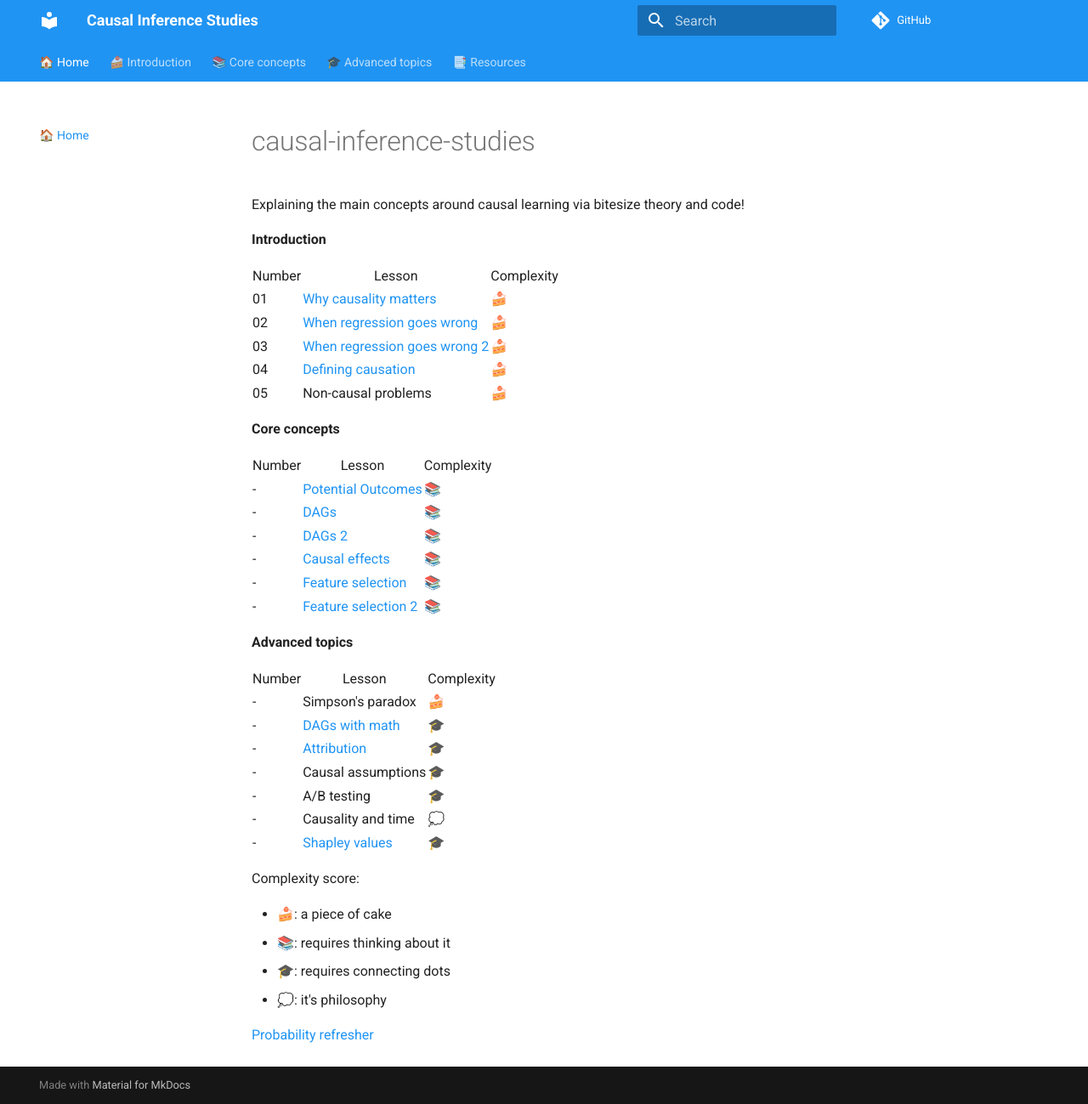
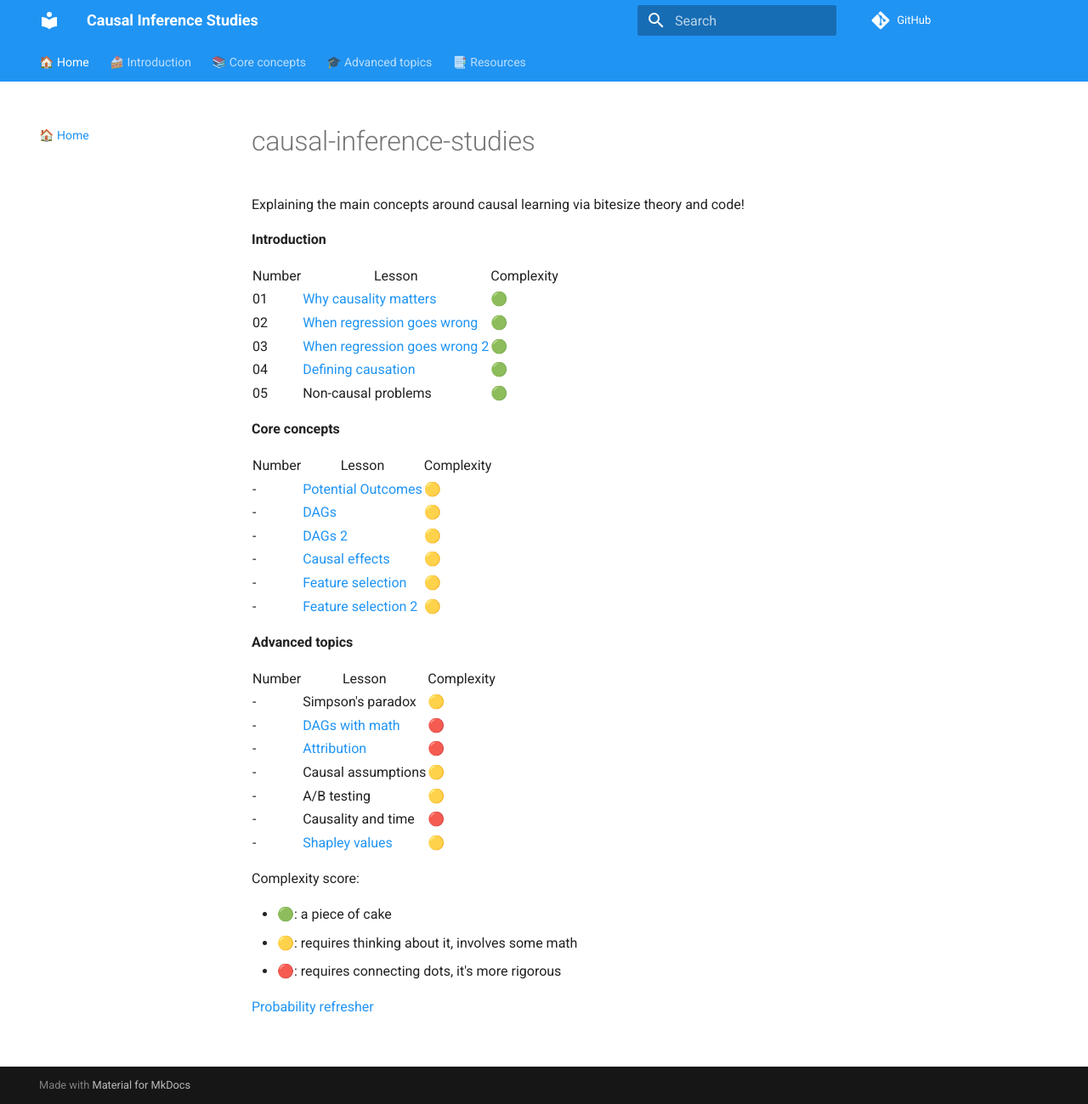
Before and after one commit to emilioMaddalena/causal-inference-studies, an MkDocs documentation site: the page built from material/index.md, in a window 1280 px wide and 1299 px high. Shown: the whole window at 85% size. Built offline with MkDocs 1.6.1 and Material for MkDocs 9.7.7, drawn with Linux system fonts in a browser that asks for light colours; comment, search, counter and statistics services are not loaded.

Commit message:
Change complexity scores

```diff
--- a/material/index.md
+++ b/material/index.md
@@ -13,11 +13,11 @@ Explaining the main concepts around causal learning via bitesize theory and code
     </tr>
   </thead>
   <tbody>
-    <tr><td>01</td><td><a href="why_causality_matters">Why causality matters</a></td><td>🍰</td></tr>
-    <tr><td>02</td><td><a href="when_regression_goes_wrong">When regression goes wrong</a></td><td>🍰</td></tr>
-    <tr><td>03</td><td><a href="when_regression_goes_wrong">When regression goes wrong 2</a></td><td>🍰</td></tr>
-    <tr><td>04</td><td><a href="defining_causation">Defining causation</a></td><td>🍰</td></tr>
-    <tr><td>05</td><td>Non-causal problems</td><td>🍰</td></tr>
+    <tr><td>01</td><td><a href="why_causality_matters">Why causality matters</a></td><td>🟢</td></tr>
+    <tr><td>02</td><td><a href="when_regression_goes_wrong">When regression goes wrong</a></td><td>🟢</td></tr>
+    <tr><td>03</td><td><a href="when_regression_goes_wrong">When regression goes wrong 2</a></td><td>🟢</td></tr>
+    <tr><td>04</td><td><a href="defining_causation">Defining causation</a></td><td>🟢</td></tr>
+    <tr><td>05</td><td>Non-causal problems</td><td>🟢</td></tr>
   </tbody>
 </table>
 
@@ -32,12 +32,12 @@ Explaining the main concepts around causal learning via bitesize theory and code
     </tr>
   </thead>
   <tbody>
-    <tr><td>-</td><td><a href="potential_outcomes">Potential Outcomes</a></td><td>📚</td></tr>
-    <tr><td>-</td><td><a href="dags">DAGs</a></td><td>📚</td></tr>
-    <tr><td>-</td><td><a href="dags_2">DAGs 2</a></td><td>📚</td></tr>
-    <tr><td>-</td><td><a href="causal_effects">Causal effects</a></td><td>📚</td></tr>
-    <tr><td>-</td><td><a href="feature_selection">Feature selection</a></td><td>📚</td></tr>
-    <tr><td>-</td><td><a href="feature_selection_2">Feature selection 2</a></td><td>📚</td></tr>
+    <tr><td>-</td><td><a href="potential_outcomes">Potential Outcomes</a></td><td>🟡</td></tr>
+    <tr><td>-</td><td><a href="dags">DAGs</a></td><td>🟡</td></tr>
+    <tr><td>-</td><td><a href="dags_2">DAGs 2</a></td><td>🟡</td></tr>
+    <tr><td>-</td><td><a href="causal_effects">Causal effects</a></td><td>🟡</td></tr>
+    <tr><td>-</td><td><a href="feature_selection">Feature selection</a></td><td>🟡</td></tr>
+    <tr><td>-</td><td><a href="feature_selection_2">Feature selection 2</a></td><td>🟡</td></tr>
   </tbody>
 </table>
 
@@ -53,21 +53,20 @@ Explaining the main concepts around causal learning via bitesize theory and code
     </tr>
   </thead>
   <tbody>
-    <tr><td>-</td><td>Simpson's paradox</td><td>🍰</td></tr>
-    <tr><td>-</td><td><a href="dags_with_math">DAGs with math</a></td><td>🎓</td></tr>
-    <tr><td>-</td><td><a href="attribution">Attribution</a></td><td>🎓</td></tr>
-    <tr><td>-</td><td>Causal assumptions</td><td>🎓</td></tr>
-    <tr><td>-</td><td>A/B testing</td><td>🎓</td></tr>
-    <tr><td>-</td><td>Causality and time</td><td>💭</td></tr>
-    <tr><td>-</td><td><a href="shapley_values">Shapley values</a></td><td>🎓</td></tr>
+    <tr><td>-</td><td>Simpson's paradox</td><td>🟡</td></tr>
+    <tr><td>-</td><td><a href="dags_with_math">DAGs with math</a></td><td>🔴</td></tr>
+    <tr><td>-</td><td><a href="attribution">Attribution</a></td><td>🔴</td></tr>
+    <tr><td>-</td><td>Causal assumptions</td><td>🟡</td></tr>
+    <tr><td>-</td><td>A/B testing</td><td>🟡</td></tr>
+    <tr><td>-</td><td>Causality and time</td><td>🔴</td></tr>
+    <tr><td>-</td><td><a href="shapley_values">Shapley values</a></td><td>🟡</td></tr>
   </tbody>
 </table>
 
 Complexity score:
 
-- 🍰: a piece of cake
-- 📚: requires thinking about it
-- 🎓: requires connecting dots
-- 💭: it's philosophy
+- 🟢: a piece of cake
+- 🟡: requires thinking about it, involves some math
+- 🔴: requires connecting dots, it's more rigorous
 
 [Probability refresher](probability_refresher.md)
```
